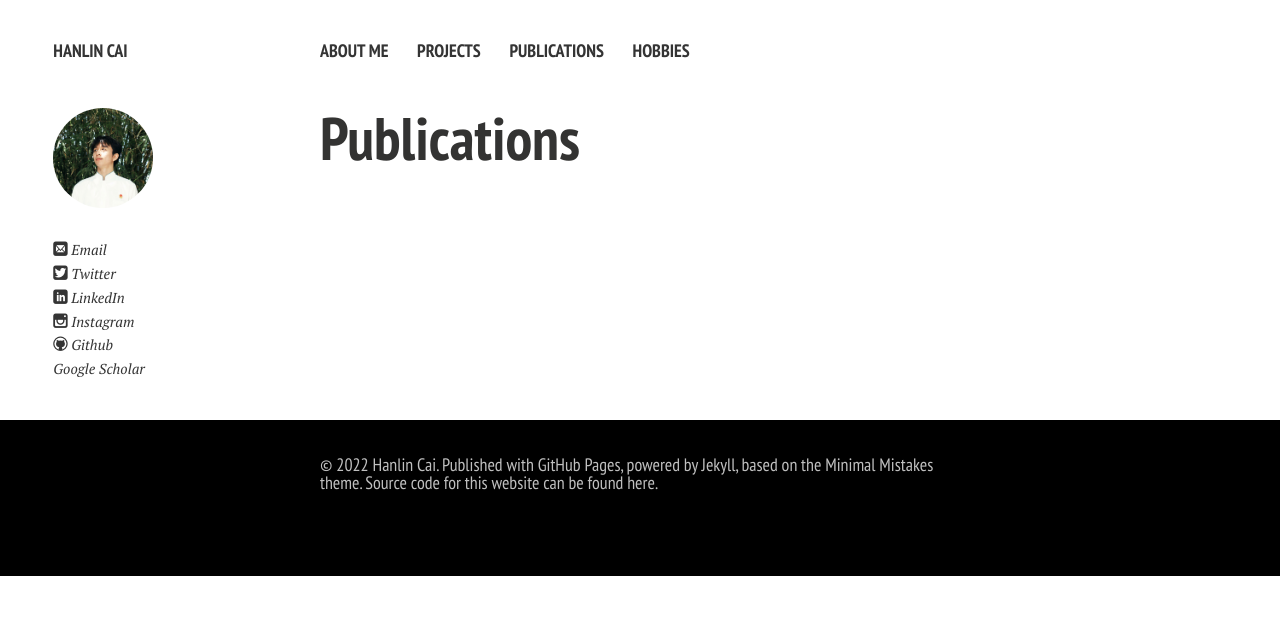
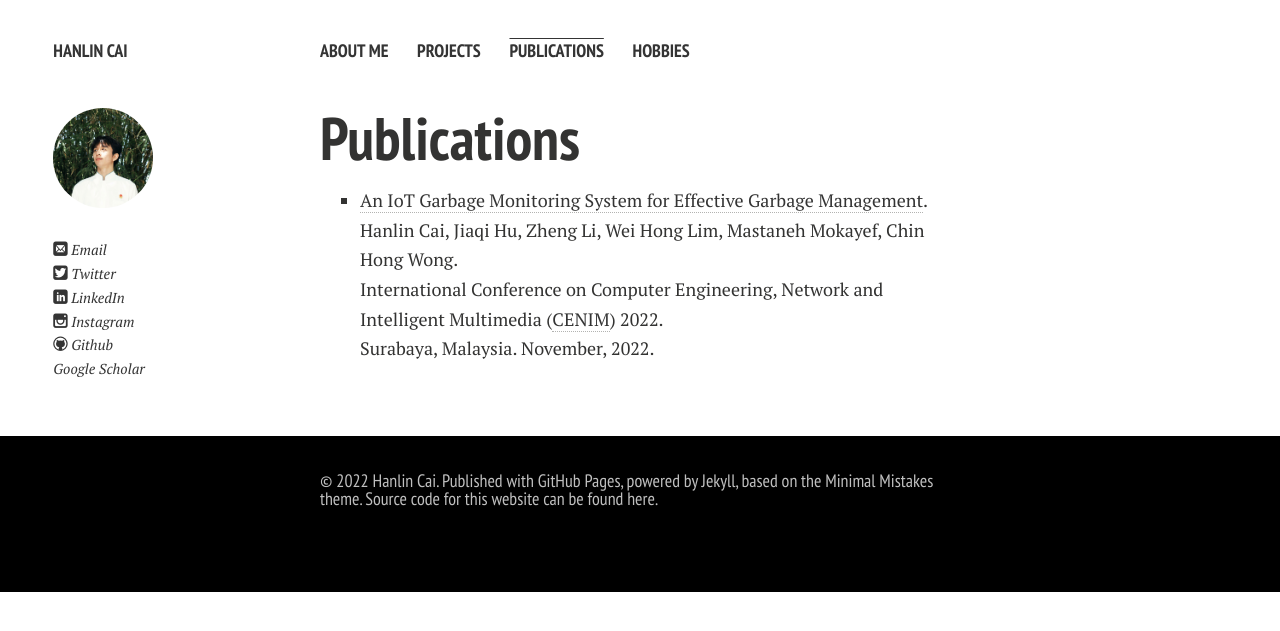
Before and after one commit to GuangLun2000/GuangLun2000.github.io, a Jekyll site: the page built from publications.md, in a window 1280 px wide. Shown: the top 631 px of the page. Built offline with Jekyll 4.4.1, drawn with Linux system fonts in a browser that asks for light colours; nearby versions of some CDN libraries; our own code applies the rules of GitHub Pages for plain Markdown files; a style sheet for code colours, icons or effects is not loaded.

Commit message:
Update publications.md

```diff
--- a/publications.md
+++ b/publications.md
@@ -39,3 +38,9 @@
     {% endif %}
     {% endunless %}
     {% endfor %}
+
+
+
+
+
+[CENIM]: http://cenim.its.ac.id/#pdfexpress
```
Also changed, not shown: other parts of publications.md (+0 -1 lines).
